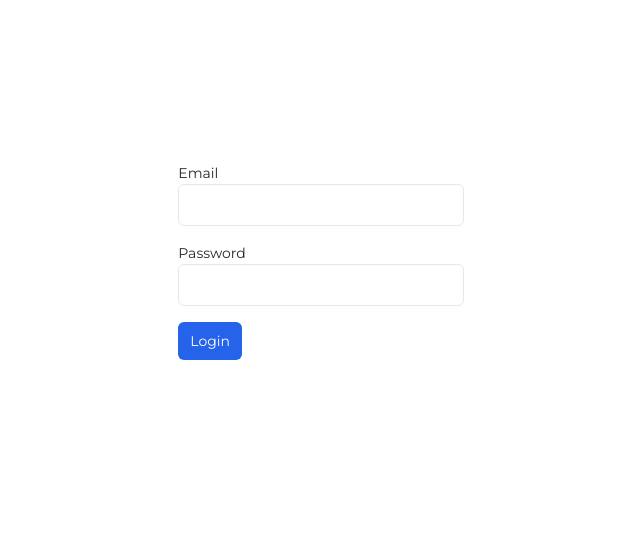
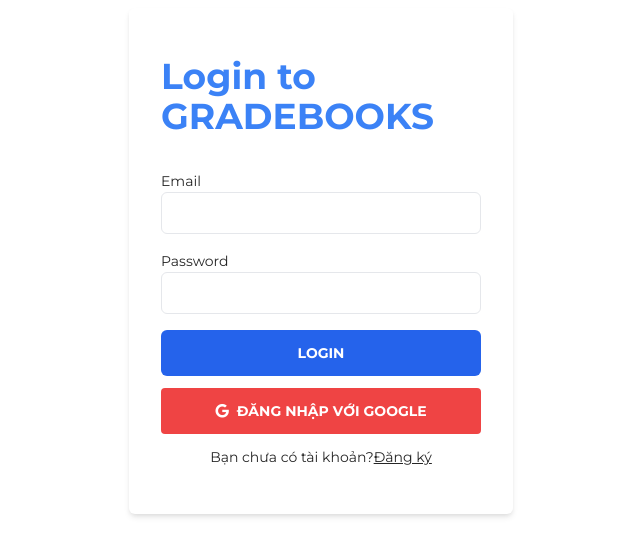
Before and after one commit to nhlong20/grade-book-app, a Next.js app in the folder frontend/: page /login in a window 1280 px wide. Shown: the part 139-694 px from the top of the page, without its empty margins (319-959 px from the left). Built offline with nearby package versions, Linux system fonts and the light colour scheme.

Commit message:
feat: login with google

```diff
--- a/frontend/pages/api/auth/[...nextauth].ts
+++ b/frontend/pages/api/auth/[...nextauth].ts
@@ -8,6 +8,11 @@
 
 export default NextAuth({
   providers: [
+    Providers.Google({
+      id: 'google',
+      clientId: process.env.GOOGLE_CLIENT_ID,
+      clientSecret: process.env.GOOGLE_CLIENT_SECRET,
+    }),
     Providers.Credentials({
       id: 'login',
       name: 'Credentials',
--- a/frontend/pages/login.tsx
+++ b/frontend/pages/login.tsx
@@ -1,30 +1,57 @@
 import { signIn } from 'next-auth/client'
 import { useRouter } from 'next/router'
-import { useCallback } from 'react'
+import { useCallback, useEffect } from 'react'
 import { useForm } from 'react-hook-form'
+import Link from 'next/link'
+import { notification } from 'antd'
 
 type FormData = {
   email: string
   password: string
 }
 
+const errorMapping: Record<string, string> = {
+  AccessDenied: 'Your account has not existed in the system yet!',
+  CredentialsSignin: 'Your provided credentials are not correct!',
+  Callback: 'System failure!',
+};
+
 export default function Login() {
   const { query } = useRouter()
   const { register, handleSubmit } = useForm<FormData>()
 
+  useEffect(() => {
+    if (!('error' in query)) return
+    notification.error({
+      message: errorMapping[query.error as string],
+    })
+  }, [query])
+
   const login = useCallback(
-    handleSubmit((data) => {
+    (data: Record<string, any>) => {
       signIn('login', {
         callbackUrl: (query.callbackUrl as string) || '/',
         ...data,
-      })
-    }),
-    [],
-  )
+      });
+    },
+    [query]
+  );
+
+  const loginWithGoogle = useCallback(() => {
+    signIn('google', {
+      callbackUrl: (query.callbackUrl as string) || '/',
+    });
+  }, [query]);
 
   return (
     <div className="min-h-screen grid w-full place-content-center">
-      <form onSubmit={login} noValidate>
+      <form
+        onSubmit={handleSubmit(login)}
+        className="w-96 rounded-md bg-white dark:bg-gray-600 inline-block p-8 shadow-md"
+        noValidate>
+        <h3 className="text-4xl font-bold text-blue-500 py-4 content-conter justify-center">
+          Login to <br /> GRADEBOOKS
+        </h3>
         <div className="mb-4">
           <label htmlFor="email" className="cf-label">
             Email
@@ -33,7 +60,12 @@
             type="text"
             id="email"
             className="cr-input w-full"
-            {...register('email')}
+            {...register('email', {
+              required: {
+                value: true,
+                message: 'Email is required',
+              },
+            })}
           />
         </div>
 
@@ -46,15 +78,38 @@
             autoComplete="currentpassword"
             id="pwd"
             className="cr-input w-full"
-            {...register('password')}
+            {...register('password', {
+              required: {
+                value: true,
+                message: 'Password is required',
+              },
+            })}
           />
         </div>
 
         <div className="mt-2">
-          <button type="submit" className="cr-button">
+          <button type="submit" className="cr-button w-full py-3 uppercase font-bold">
             Login
           </button>
         </div>
+        <div className="mt-2">
+          <button
+            type="submit"
+            className="w-full text-center py-3 rounded bg-red-500 text-white hover:bg-red-600 focus:outline-none my-1 uppercase font-bold"
+            onClick={loginWithGoogle}
+          >
+            {' '}
+            <i className="fab fa-google mr-2" />
+            Đăng nhập với Google
+          </button>
+
+        </div>
+        <p className="mt-2 flex justify-center">
+          Bạn chưa có tài khoản? {' '}
+          <Link href="/signup">
+            <span className="underline cursor-pointer">Đăng ký</span>
+          </Link>
+        </p>
       </form>
     </div>
   )
--- a/frontend/utils/service/user.ts
+++ b/frontend/utils/service/user.ts
@@ -6,5 +6,6 @@
   axios.get<User>(API + '/user').then((r) => r.data)
 
 
+
 export const updateUserInformation = (data: { name: string }) =>
-axios.patch<User>(API + '/api/user', data).then((res) => res.data)
+  axios.patch<User>(API + '/api/user', data).then((res) => res.data)
```
Also changed, not shown: 1 other file (tests, documents, lock files or other folders).
